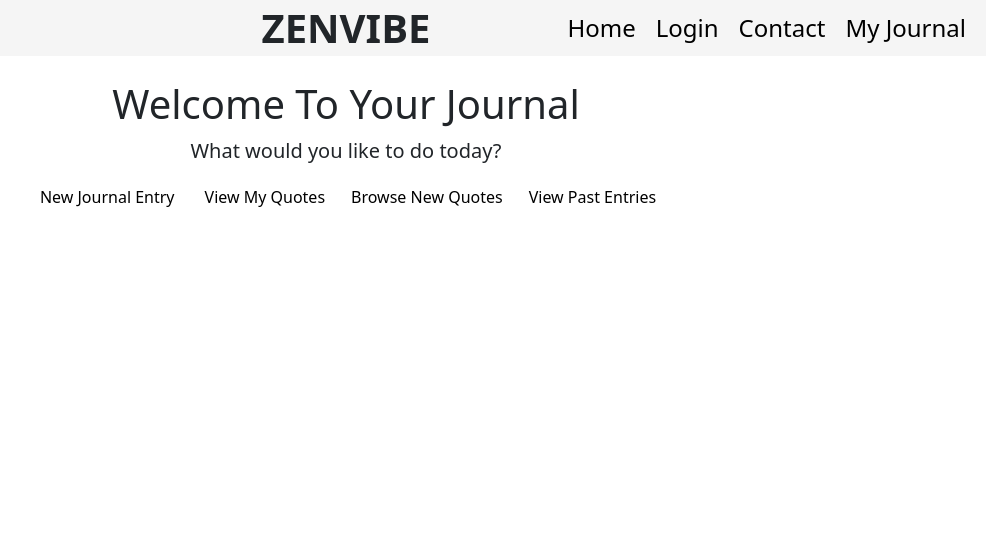
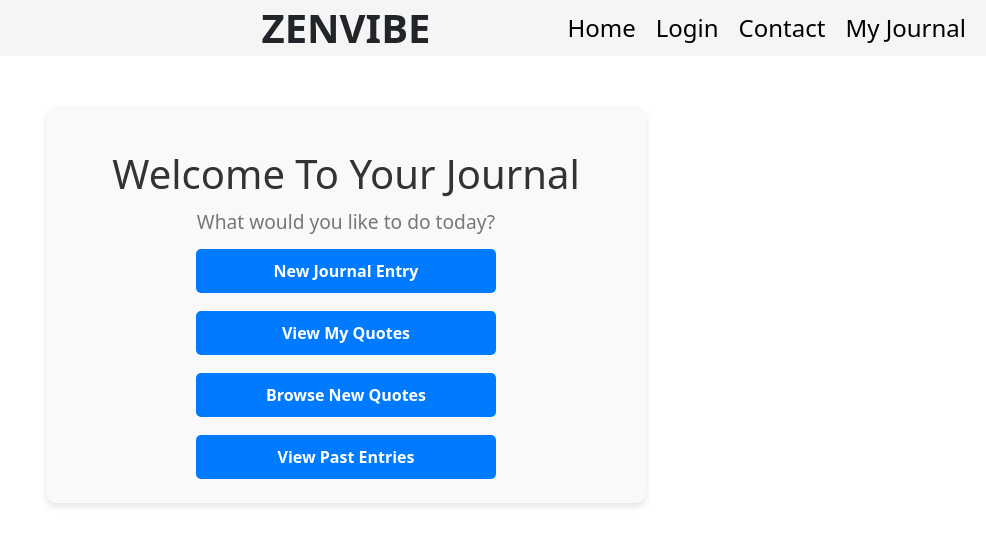
Before and after one commit to ScottMSaller/Project-3, a React (Vite) app in the folder client/: page /my-journal in a window 1280 px wide. Shown: the top 546 px of the page, without its empty margins (294-1280 px from the left). Built offline with nearby package versions, Linux system fonts and the light colour scheme.

Commit message:
added new styles to the page

```diff
--- a/client/src/App.tsx
+++ b/client/src/App.tsx
@@ -5,12 +5,12 @@ import Home from './pages/Home/Home';
 import Navbar from './components/Navbar/Navbar';
 import Login from './pages/Login/Login';
 import Signup from './pages/Signup/Signup';
-import Journal  from './pages/Journal/Journal';
+import JournalHome  from './pages/JournalHome/JournalHome';
 import { ApolloClient, InMemoryCache, ApolloProvider, createHttpLink } from '@apollo/client';
 import { setContext } from '@apollo/client/link/context';
 import NewJournal from './pages/NewJournal/NewJournal';
 import PastEntries from './pages/PastEntries/PastEntries';
-import QuoteFinder from './pages/QuoteFinder/QuoteFinder';
+import QuoteFinder from './pages/QuotePage/QuotePage';
 import SavedQuotes from './pages/SavedQuotes/SavedQuotes';
 
 const httpLink = createHttpLink({
@@ -43,7 +43,7 @@ createRoot(document.getElementById('root')!).render(
         <Route path="/" element={<Home/>} />
         <Route path="/login" element={<Login/>} />
         <Route path="/signup" element={<Signup/>} />
-        <Route path="/my-journal" element={<Journal/>} />
+        <Route path="/my-journal" element={<JournalHome/>} />
         <Route path="/new-entry" element={<NewJournal/>} />
         <Route path="/entry-history" element={<PastEntries/>} />
         <Route path="/browse-quotes" element={<QuoteFinder/>} />
--- a/client/src/pages/Journal/Journal.css
+++ /dev/null
@@ -1,8 +0,0 @@
-.new-journal-btn {
-    text-align: center;
-}
-
-.new-journal-btn:hover {
-    transform: scale(1.1);
-    transition: all 0.7s ease-out;
-}
--- a/client/src/pages/Journal/Journal.tsx
+++ /dev/null
@@ -1,16 +0,0 @@
-import { Link } from 'react-router-dom';
-import './Journal.css';
-const Journal = () => {
-return (
-<div className="text-center">
-    <h1 className="mt-4">Welcome To Your Journal</h1>
-    <p className="lead mb-2">What would you like to do today?</p>
-    <button className="btn new-journal-btn m-1"><Link to="/new-entry" style={{textDecoration: "none", color: "black"}}>New Journal Entry</Link></button>
-    <button className="btn new-journal-btn"><Link to="/my-quotes" style={{textDecoration: "none", color: "black"}}>View My Quotes</Link></button>
-    <button className="btn new-journal-btn"><Link to="/browse-quotes" style={{textDecoration: "none", color: "black"}}>Browse New Quotes</Link></button>
-    <button className="btn new-journal-btn"><Link to="/entry-history" style={{textDecoration: "none", color: "black"}}>View Past Entries</Link></button>
-
-</div>
-)
-}
-export default Journal;
--- /dev/null
+++ b/client/src/pages/JournalHome/JournalHome.css
@@ -0,0 +1,63 @@
+/* General Styles */
+#journal-home-container {
+    text-align: center;
+    margin: 50px auto;
+    max-width: 600px;
+    padding: 20px;
+    background-color: #f9f9f9;
+    border-radius: 10px;
+    box-shadow: 0 4px 6px rgba(0, 0, 0, 0.1);
+  }
+
+  #journal-home-title {
+    font-size: 2.5rem;
+    color: #333;
+    margin-bottom: 10px;
+  }
+
+  #journal-home-subtitle {
+    font-size: 1.2rem;
+    color: #777;
+    margin-bottom: 20px;
+  }
+
+  /* Buttons */
+  #journal-home-buttons {
+    display: flex;
+    flex-direction: column;
+    align-items: center;
+    gap: 10px;
+  }
+
+  button.btn {
+    width: 80%;
+    max-width: 300px;
+    padding: 10px;
+    border: none;
+    background-color: #007bff;
+    color: white;
+    font-size: 1rem;
+    font-weight: bold;
+    border-radius: 5px;
+    cursor: pointer;
+    transition: background-color 0.3s ease, transform 0.2s ease;
+  }
+
+  button.btn:hover {
+    background-color: #0056b3;
+    transform: scale(1.05);
+  }
+
+  /* Links inside Buttons */
+  .journal-link {
+    text-decoration: none;
+    color: white;
+    display: block;
+    width: 100%;
+    height: 100%;
+    text-align: center;
+  }
+
+  .journal-link:hover {
+    text-decoration: underline;
+  }
--- /dev/null
+++ b/client/src/pages/JournalHome/JournalHome.tsx
@@ -0,0 +1,28 @@
+import React from "react";
+import { Link } from "react-router-dom";
+import "./JournalHome.css";
+
+const JournalHome: React.FC = () => {
+  return (
+    <div id="journal-home-container" className="text-center">
+      <h1 id="journal-home-title" className="mt-4">Welcome To Your Journal</h1>
+      <p id="journal-home-subtitle" className="lead mb-2">What would you like to do today?</p>
+      <div id="journal-home-buttons">
+        <button id="new-entry-btn" className="btn m-1">
+          <Link to="/new-entry" className="journal-link">New Journal Entry</Link>
+        </button>
+        <button id="my-quotes-btn" className="btn m-1">
+          <Link to="/my-quotes" className="journal-link">View My Quotes</Link>
+        </button>
+        <button id="browse-quotes-btn" className="btn m-1">
+          <Link to="/browse-quotes" className="journal-link">Browse New Quotes</Link>
+        </button>
+        <button id="entry-history-btn" className="btn m-1">
+          <Link to="/entry-history" className="journal-link">View Past Entries</Link>
+        </button>
+      </div>
+    </div>
+  );
+};
+
+export default JournalHome;
--- a/client/src/pages/NewJournal/NewJournal.css
+++ b/client/src/pages/NewJournal/NewJournal.css
@@ -0,0 +1,69 @@
+/* Main Container */
+#new-journal-container {
+    max-width: 600px;
+    margin: 50px auto;
+    padding: 20px;
+    background-color: #f9f9f9;
+    border-radius: 10px;
+    box-shadow: 0 4px 6px rgba(0, 0, 0, 0.1);
+    text-align: center;
+  }
+
+  /* Title */
+  #new-journal-title {
+    font-size: 2.5rem;
+    color: #333;
+    margin-bottom: 20px;
+  }
+
+  /* Form */
+  #new-journal-form {
+    text-align: left;
+  }
+
+  /* Form Groups */
+  .form-group {
+    margin-bottom: 15px;
+  }
+
+  /* Form Labels */
+  #new-journal-form .form-label {
+    display: block;
+    font-size: 1rem;
+    color: #555;
+    margin-bottom: 5px;
+  }
+
+  /* Form Inputs */
+  .form-input {
+    width: 100%;
+    padding: 10px;
+    font-size: 1rem;
+    border: 1px solid #ccc;
+    border-radius: 5px;
+    box-sizing: border-box;
+  }
+
+  /* Textarea */
+  textarea.form-input {
+    height: 150px;
+    resize: vertical;
+  }
+
+  /* Submit Button */
+  #new-journal-submit {
+    padding: 10px 20px;
+    font-size: 1rem;
+    font-weight: bold;
+    color: white;
+    background-color: #007bff;
+    border: none;
+    border-radius: 5px;
+    cursor: pointer;
+    transition: background-color 0.3s ease, transform 0.2s ease;
+  }
+
+  #new-journal-submit:hover {
+    background-color: #0056b3;
+    transform: scale(1.05);
+  }
--- /dev/null
+++ b/client/src/pages/QuotePage/QuotePage.css
@@ -0,0 +1,74 @@
+/* Main Container */
+#quote-page-container {
+    text-align: center;
+    margin: 50px auto;
+    max-width: 600px;
+    padding: 20px;
+    background-color: #f9f9f9;
+    border-radius: 10px;
+    box-shadow: 0 4px 6px rgba(0, 0, 0, 0.1);
+  }
+
+  /* Title */
+  #quote-page-title {
+    font-size: 2rem;
+    color: #333;
+    margin-bottom: 20px;
+  }
+
+  /* Loading and Error Messages */
+  #quote-loading,
+  #quote-error {
+    font-size: 1.2rem;
+    color: #777;
+    margin: 20px 0;
+  }
+
+  /* Quote Block */
+  #quote-block {
+    margin: 20px auto;
+    padding: 15px;
+    border-left: 5px solid #007bff;
+    background: #fff;
+    border-radius: 5px;
+    font-style: italic;
+    max-width: 500px;
+  }
+
+  #quote-text {
+    font-size: 1.5rem;
+    color: #555;
+  }
+
+  #quote-author {
+    font-size: 1rem;
+    color: #777;
+    margin-top: 10px;
+    text-align: right;
+  }
+
+  /* Buttons */
+  button {
+    margin: 10px;
+    padding: 10px 20px;
+    font-size: 1rem;
+    border: none;
+    border-radius: 5px;
+    background-color: #007bff;
+    color: white;
+    cursor: pointer;
+    transition: background-color 0.3s ease, transform 0.2s ease;
+  }
+
+  button:hover {
+    background-color: #0056b3;
+    transform: scale(1.05);
+  }
+
+  #add-to-favorites-btn {
+    margin-right: 10px;
+  }
+
+  #get-new-quote-btn {
+    margin-left: 10px;
+  }
--- a/client/src/pages/QuoteFinder/QuoteFinder.tsx
+++ b/client/src/pages/QuotePage/QuotePage.tsx
@@ -2,6 +2,7 @@ import React, { useState, useEffect } from 'react';
 import { useMutation } from '@apollo/client';
 import { CREATE_QUOTE } from '../../graphql/mutations';
 import { Quote, fetchQuotes } from '../../services/quoteService';
+import './QuotePage.css';
 
 const QuotePage: React.FC = () => {
   const [currentQuote, setCurrentQuote] = useState<Quote | null>(null);
@@ -37,7 +38,7 @@ const QuotePage: React.FC = () => {
           a: currentQuote.a,
           c: currentQuote.c,
           h: currentQuote.h,
-          userId: localStorage.getItem("id")
+          userId: localStorage.getItem('id'),
         },
       });
 
@@ -48,22 +49,26 @@ const QuotePage: React.FC = () => {
     }
   };
 
-  if (loading) return <p>Loading...</p>;
-  if (error) return <p>Error: {error}</p>;
+  if (loading) return <p id="quote-loading">Loading...</p>;
+  if (error) return <p id="quote-error">Error: {error}</p>;
 
   return (
-    <div style={{ textAlign: 'center', marginTop: '50px' }}>
-      <h2>Quote of the Moment</h2>
+    <div id="quote-page-container">
+      <h2 id="quote-page-title">Quote of the Moment</h2>
       {currentQuote && (
         <>
-          <blockquote>
-            <p>"{currentQuote.q}"</p>
-            <footer>- {currentQuote.a}</footer>
+          <blockquote id="quote-block">
+            <p id="quote-text">"{currentQuote.q}"</p>
+            <footer id="quote-author">- {currentQuote.a}</footer>
           </blockquote>
-          <button onClick={handleAddToFavorites}>Add to Favorites</button>
+          <button id="add-to-favorites-btn" onClick={handleAddToFavorites}>
+            Add to Favorites
+          </button>
         </>
       )}
-      <button onClick={getNewQuote}>Get Another Quote</button>
+      <button id="get-new-quote-btn" onClick={getNewQuote}>
+        Get Another Quote
+      </button>
     </div>
   );
 };
--- /dev/null
+++ b/client/src/pages/SavedQuotes/SavedQuotes.css
@@ -0,0 +1,58 @@
+/* Saved Quotes Page Styles */
+.saved-quotes-container {
+    text-align: center;
+    margin: 50px auto;
+    max-width: 800px;
+    padding: 20px;
+    background-color: #f9f9f9;
+    border-radius: 10px;
+    box-shadow: 0 4px 6px rgba(0, 0, 0, 0.1);
+  }
+
+  .saved-quotes-title {
+    font-size: 2rem;
+    color: #333;
+    margin-bottom: 20px;
+  }
+
+  .saved-quotes-loading,
+  .saved-quotes-error,
+  .saved-quotes-empty {
+    font-size: 1.2rem;
+    color: #777;
+    margin: 20px 0;
+  }
+
+  .saved-quotes-list {
+    list-style-type: none;
+    padding: 0;
+  }
+
+  .saved-quotes-item {
+    margin: 20px 0;
+    background: white;
+    border-radius: 8px;
+    padding: 20px;
+    box-shadow: 0 2px 4px rgba(0, 0, 0, 0.1);
+  }
+
+  .saved-quotes-quote {
+    margin: 0;
+    padding: 10px 15px;
+    border-left: 5px solid #007bff;
+    font-style: italic;
+    background: #f4f4f9;
+    border-radius: 4px;
+  }
+
+  .saved-quotes-text {
+    margin: 0;
+    color: #333;
+  }
+
+  .saved-quotes-author {
+    margin-top: 10px;
+    font-size: 0.9rem;
+    color: #777;
+    text-align: right;
+  }
--- a/client/src/pages/SavedQuotes/SavedQuotes.tsx
+++ b/client/src/pages/SavedQuotes/SavedQuotes.tsx
@@ -2,6 +2,7 @@ import React, { useEffect, useState } from 'react';
 import { useQuery } from '@apollo/client';
 import { GET_USER_QUOTES } from '../../graphql/queries';
 import { Quote } from '../../services/quoteService';
+import "./SavedQuotes.css"
 
 interface SavedQuotesPageProps {
   userId: string;
@@ -20,21 +21,21 @@ const SavedQuotesPage: React.FC<SavedQuotesPageProps> = ({ userId }) => {
       }
     }, [data]);
 
-  if (loading) return <p>Loading...</p>;
-  if (error) return <p>Error: {error.message}</p>;
+    if (loading) return <p className="saved-quotes-loading">Loading your saved quotes...</p>;
+    if (error) return <p className="saved-quotes-error">Error: {error.message}</p>;
 
     return (
-    <div style={{ textAlign: 'center', marginTop: '50px' }}>
-      <h2>Your Saved Quotes</h2>
+      <div className="saved-quotes-container">
+        <h2 className="saved-quotes-title">Your Saved Quotes</h2>
         {quotes.length === 0 ? (
-        <p>No saved quotes yet!</p>
+          <p className="saved-quotes-empty">You haven't saved any quotes yet. Start adding some!</p>
         ) : (
-        <ul style={{ listStyleType: 'none', padding: 0 }}>
+          <ul className="saved-quotes-list">
             {quotes.map((quote) => (
-            <li key="" style={{ margin: '20px 0' }}>
-              <blockquote>
-                <p>"{quote.q}"</p>
-                <footer>- {quote.a}</footer>
+              <li key={""} className="saved-quotes-item">
+                <blockquote className="saved-quotes-quote">
+                  <p className="saved-quotes-text">"{quote.q}"</p>
+                  <footer className="saved-quotes-author">- {quote.a}</footer>
                 </blockquote>
               </li>
             ))}
```
Also changed, not shown: client/src/pages/NewJournal/NewJournal.tsx (+50 -32 lines), client/src/pages/QuoteFinder/QuoteFinder.css (deleted). Lines whose indentation alone changed are shown as unchanged.
